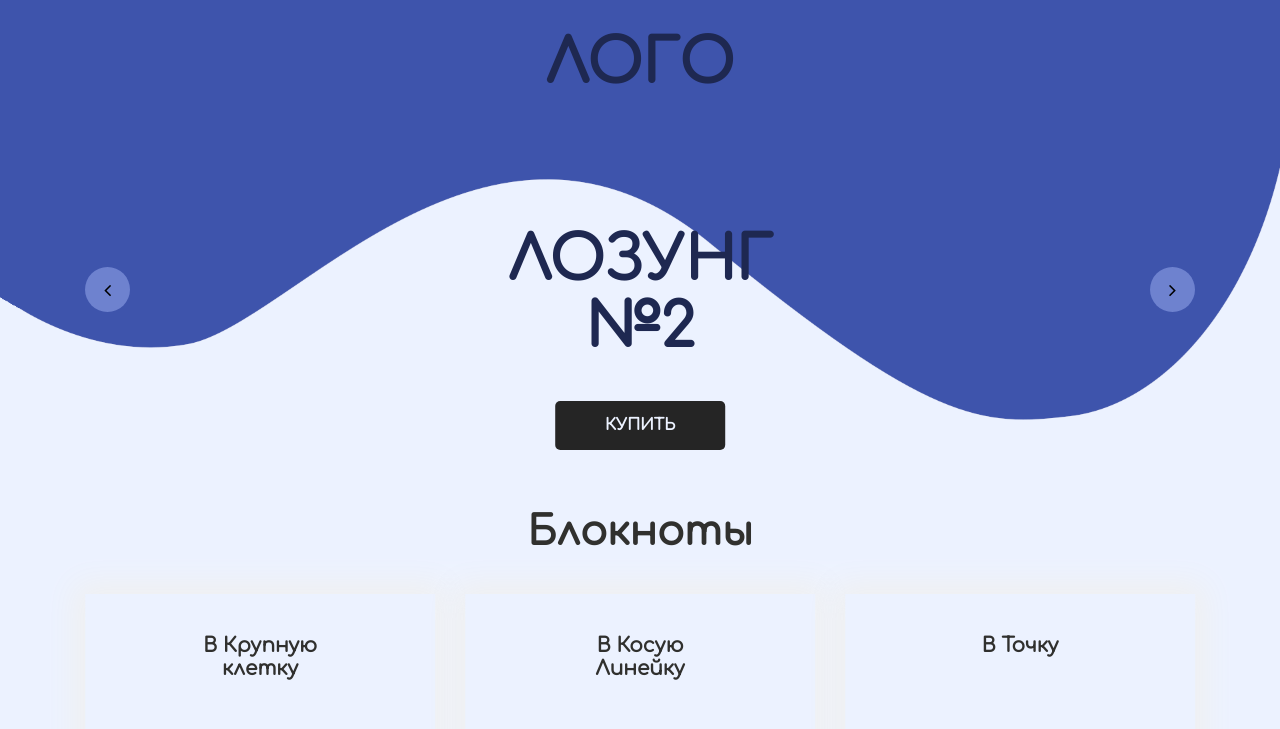
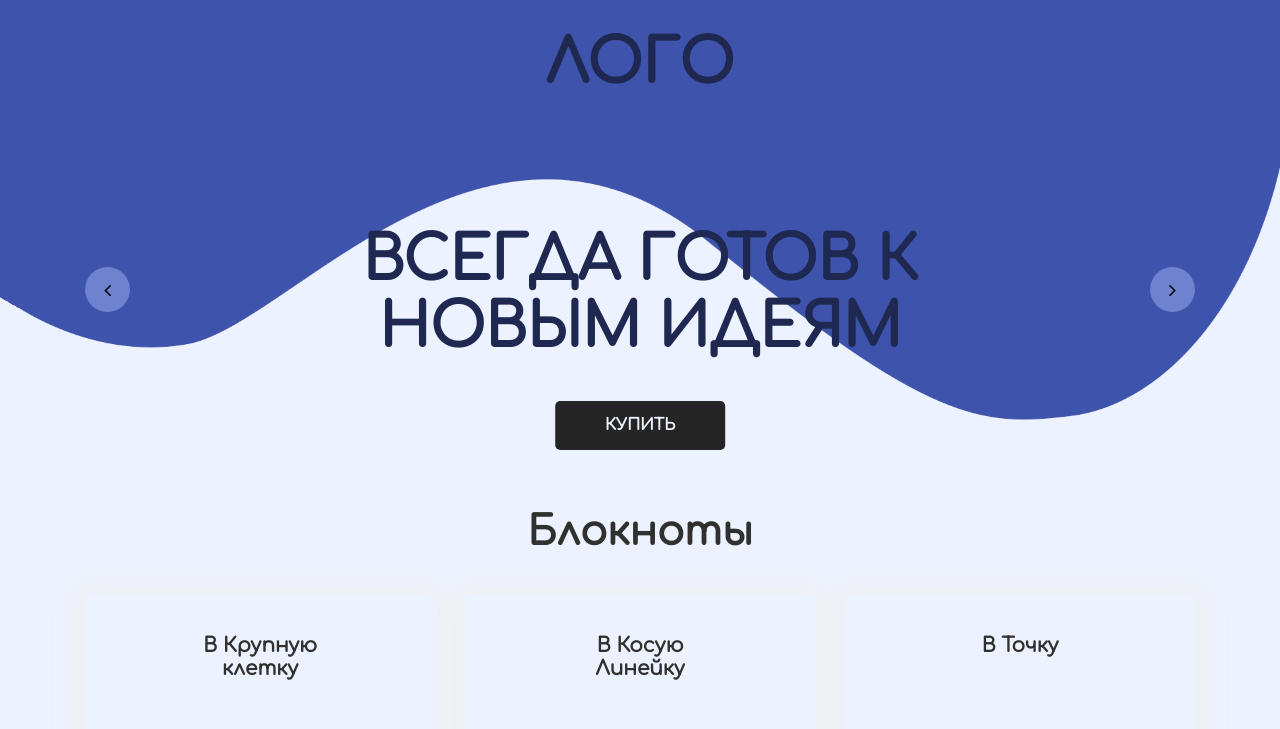
Before and after one commit to magicbook30/presentation, a plain HTML site: page index.html in a window 1280 px wide. Shown: the top 729 px of the page. Drawn offline with nearby package versions, Linux system fonts and the light colour scheme.

Commit message:
Update main module.

```diff
--- a/index.html
+++ b/index.html
@@ -61,7 +61,7 @@
                      <div class="carousel-item active">
                         <div class="row">
                            <div class="col-sm-12">
-                              <h1 class="banner_taital">Лозунг <br>№1</h1>
+                              <h1 class="banner_taital">Пишите,<br>стирайте,<br>повторяйте</h1>
                               <div class="buynow_bt"><a href="#">Купить</a></div>
                            </div>
                         </div>
@@ -69,7 +69,7 @@
                      <div class="carousel-item">
                         <div class="row">
                            <div class="col-sm-12">
-                              <h1 class="banner_taital">Лозунг <br>№2</h1>
+                              <h1 class="banner_taital">Всегда готов к<br>новым идеям</h1>
                               <div class="buynow_bt"><a href="#">Купить</a></div>
                            </div>
                         </div>
@@ -77,7 +77,7 @@
                      <div class="carousel-item">
                         <div class="row">
                            <div class="col-sm-12">
-                              <h1 class="banner_taital">Лозунг <br>№3</h1>
+                              <h1 class="banner_taital">Один блокнот - <br>вечный твой <br>помощник</h1>
                               <div class="buynow_bt"><a href="#">Купить</a></div>
                            </div>
                         </div>
```
